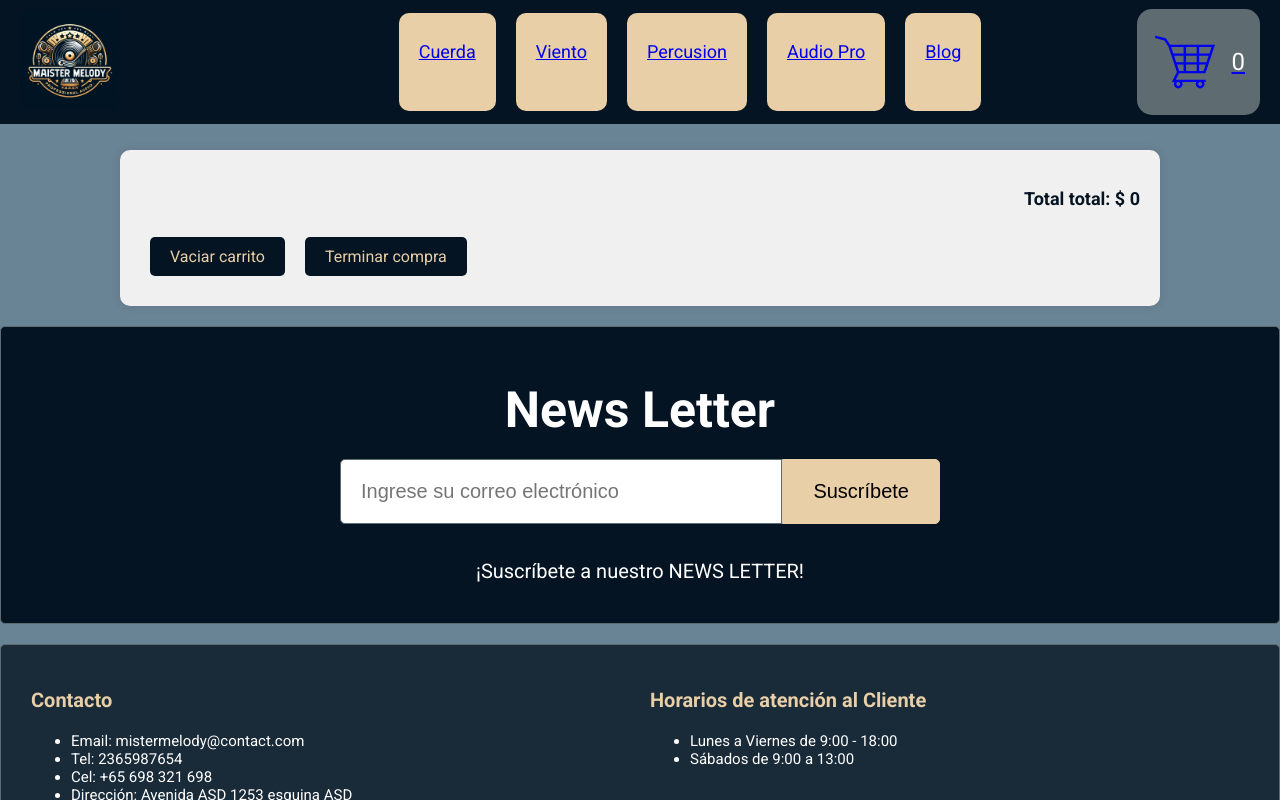
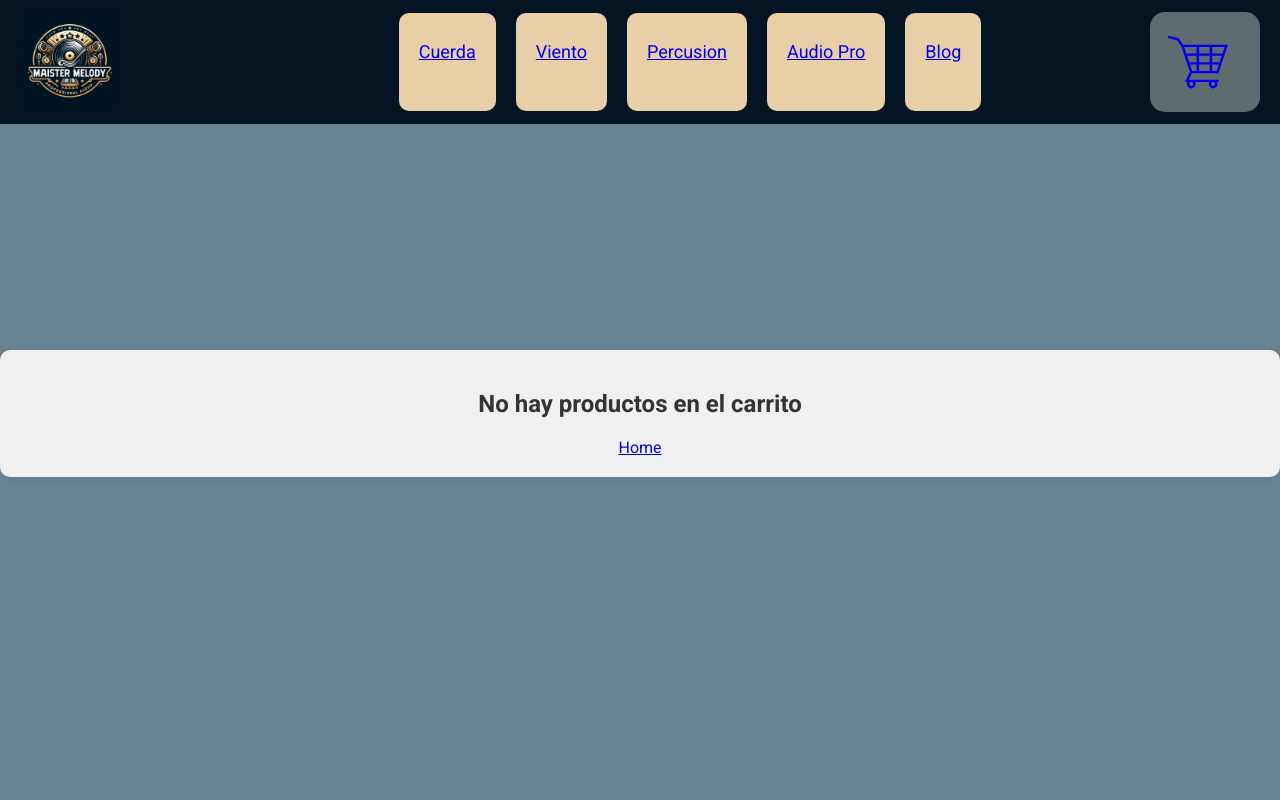
Before and after one commit to GermanGutiUy/Tienda-de-Musica-German-Gutierrez, a React (Vite) app: page /carrito in a window 1280 px wide. Shown: the top 800 px of the page. Built offline with nearby package versions, Linux system fonts and the light colour scheme.

Commit message:
Mas diseño y condicionales

```diff
--- a/src/components/NavBar/CardWidget.jsx
+++ b/src/components/NavBar/CardWidget.jsx
@@ -8,12 +8,14 @@ const CardWidget = () => {
 
   const {cantidadTotal} = useContext(CartContext)
 
+  let cantidad = cantidadTotal()
+
   return (
     <Link to="/carrito" className="CardWidgetContainer">
       <div className="CardWidgetImg">
         <GiShoppingCart size={70}/>
       </div>
-      <p className="CardWidgetCounter">{cantidadTotal()}</p> {/* //De momento, numero de carrito fijo */}
+      <p className="CardWidgetCounter">{cantidad > 0 && cantidad}</p> {/* //De momento, numero de carrito fijo */}
     </Link>
   )
 }
--- a/src/components/carrito/Carrito.css
+++ b/src/components/carrito/Carrito.css
@@ -3,7 +3,7 @@
 
 .CarritoContainer {
   max-width: 1000px;
-  margin: 150px auto 0; /* Añadido margen superior para quedar debajo del nav */
+  margin: 150px auto 0; /* Ajustado margen superior para quedar debajo del nav */
   padding: 20px;
   background-color: #f0f0f0;
   border-radius: 10px;
@@ -52,28 +52,6 @@
   color: #a15d28;
 }
 
-.divCarrito p:last-child {
-  font-weight: 700;
-  color: #a15d28;
-}
-
-.divCarrito button {
-  padding: 10px 20px;
-  background-color: #051422;
-  color: #e8cfa7;
-  border: none;
-  border-radius: 5px;
-  cursor: pointer;
-  font-family: 'Roboto', sans-serif;
-  font-size: 16px;
-  transition: background-color 0.3s ease, color 0.3s ease;
-}
-
-.divCarrito button:hover {
-  background-color: #a15d28;
-  color: #ffffff;
-}
-
 .CarritoContainer p {
   font-weight: 700;
   font-size: 18px;
@@ -99,34 +77,19 @@
   color: #ffffff;
 }
 
-@media (max-width: 768px) {
-  .divCarrito {
-    flex-direction: column;
-    align-items: flex-start;
-    padding: 10px;
-  }
+/* Estilos para mensaje de carrito vacío */
+.divCarritoVacio {
+  text-align: center;
+  padding: 20px;
+  background-color: #f0f0f0;
+  border-radius: 10px;
+  box-shadow: 0 0 10px rgba(0, 0, 0, 0.1);
+  margin: 350px auto;
+}
 
-  .divCarrito img {
-    margin-bottom: 10px;
-  }
-
-  .divCarrito p {
-    font-size: 14px;
-  }
-
-  .divCarrito p:nth-child(2) {
-    text-align: left;
-  }
-
-  .divCarrito p:nth-child(3) {
-    text-align: left;
-  }
-
-  .divCarrito button {
-    align-self: center;
-  }
-
-  .CarritoContainer p {
-    text-align: left;
-  }
+.divCarritoVacio h2 {
+  font-family: 'Roboto', sans-serif;
+  font-weight: 700;
+  font-size: 24px;
+  color: #333333;
 }
--- a/src/components/carrito/Carrito.jsx
+++ b/src/components/carrito/Carrito.jsx
@@ -1,9 +1,20 @@
 import React, { useContext } from 'react';
 import { CartContext } from '../../context/CartContex';
 import './Carrito.css';
+import { Link } from 'react-router-dom';
 
 const Carrito = () => {
   const { carrito, borrarProductoPorId, vaciarCarrito, precioTotal } = useContext(CartContext);
+
+  // Early return, return temprano
+  if (carrito.length === 0) {
+    return (
+      <div className='divCarritoVacio'>
+        <h2> No hay productos en el carrito </h2>
+        <Link to="/">Home</Link>
+      </div>
+    )
+  }
 
   return (
     <div className="CarritoContainer">
```
